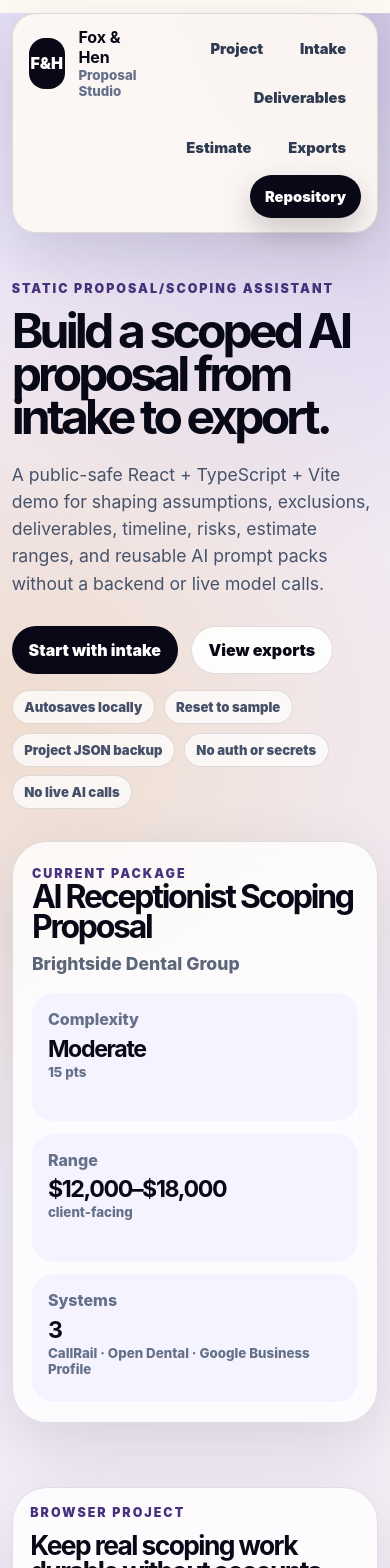
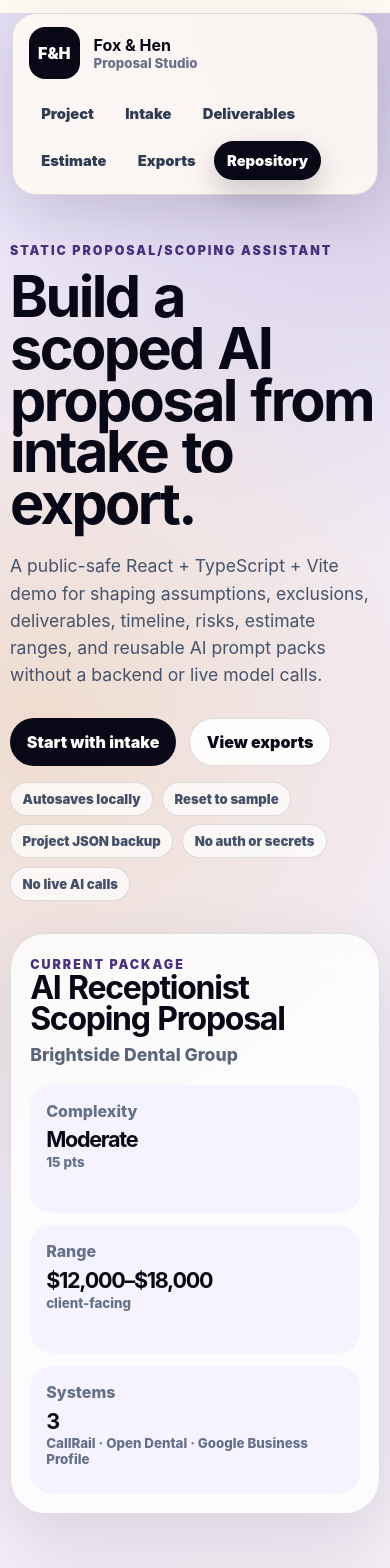
Before and after one commit to foxandhenllc/foxhen-ai-proposal-studio, a React (Vite) app: page / in a window 390 px wide. Shown: the top 1568 px of the page. Built offline with nearby package versions, Linux system fonts and the light colour scheme.

Commit message:
Improve proposal studio responsive typography

```diff
--- a/src/styles.css
+++ b/src/styles.css
@@ -153,7 +153,9 @@ h1 {
   margin-bottom: 1.4rem;
   font-size: clamp(3rem, 7vw, 6.9rem);
   line-height: 0.9;
-  letter-spacing: -0.08em;
+  letter-spacing: -0.045em;
+  word-spacing: 0.06em;
+  overflow-wrap: anywhere;
 }
 
 .lede {
@@ -256,7 +258,9 @@ h1 {
   margin-bottom: 0.6rem;
   font-size: clamp(2rem, 4vw, 4.4rem);
   line-height: 0.96;
-  letter-spacing: -0.07em;
+  letter-spacing: -0.04em;
+  word-spacing: 0.04em;
+  overflow-wrap: anywhere;
 }
 
 .hero-console > p {
@@ -268,7 +272,7 @@ h1 {
 .console-grid,
 .score-strip {
   display: grid;
-  grid-template-columns: repeat(3, minmax(0, 1fr));
+  grid-template-columns: repeat(auto-fit, minmax(9.5rem, 1fr));
   gap: 0.8rem;
   margin-top: 1.2rem;
 }
@@ -279,6 +283,10 @@ h1 {
   border-radius: 1.35rem;
   padding: 1rem;
   background: color-mix(in srgb, var(--soft) 68%, white);
+}
+
+.console-grid article:last-child {
+  grid-column: 1 / -1;
 }
 
 .console-grid span,
@@ -294,7 +302,7 @@ h1 {
 .score-strip strong {
   display: block;
   margin: 0.55rem 0 0.25rem;
-  font-size: clamp(1.45rem, 2.5vw, 2.35rem);
+  font-size: clamp(1.35rem, 2.1vw, 2.1rem);
   line-height: 0.95;
   letter-spacing: -0.06em;
 }
@@ -358,7 +366,8 @@ h1 {
   margin-bottom: 0;
   font-size: clamp(1.65rem, 3vw, 3rem);
   line-height: 0.98;
-  letter-spacing: -0.06em;
+  letter-spacing: -0.035em;
+  word-spacing: 0.03em;
 }
 
 .panel-header {
@@ -588,18 +597,36 @@ textarea {
 }
 
 @media (max-width: 760px) {
+  main {
+    width: min(100% - 1.25rem, 1440px);
+  }
+
   .site-header {
     position: relative;
     top: auto;
+    display: grid;
     border-radius: 1.5rem;
     align-items: flex-start;
     transform: none;
     margin-top: 0.8rem;
   }
 
+  nav {
+    width: 100%;
+    justify-content: flex-start;
+  }
+
+  nav a {
+    padding: 0.68rem 0.78rem;
+  }
+
   .hero {
     min-height: auto;
     padding-top: 3rem;
+  }
+
+  h1 {
+    font-size: clamp(2.55rem, 15vw, 3.6rem);
   }
 
   .console-grid,
```
